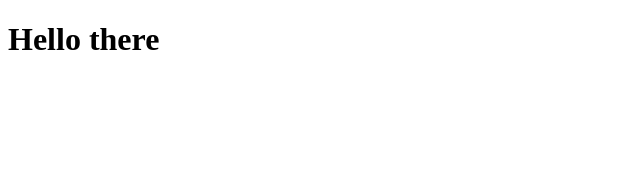
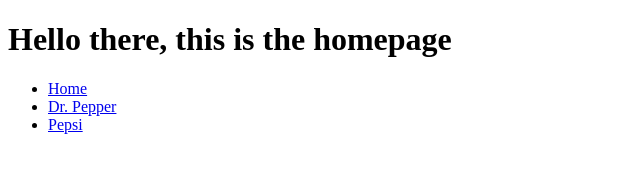
Before and after one commit to masonteets/masonteets.github.io, a plain HTML site: page index.html in a window 1280 px wide. Shown: the whole page, without its empty margins (0-640 px from the left). Drawn offline with Linux system fonts and the light colour scheme.

Commit message:
addd page links

```diff
--- a/index.html
+++ b/index.html
@@ -1,9 +1,16 @@
 <!DOCTYPE html>
 <html>
 <head>
-  <title>Hello</title>
+  <title>Home</title>
 </head>
 <body>
-  <h1>Hello there</h1>
+  <h1>Hello there, this is the homepage</h1>
+  <nav>
+    <ul>
+        <li><a href="index.html">Home</a></li>
+        <li><a href="drpepper.html">Dr. Pepper</a></li>
+        <li><a href="pepsi.html">Pepsi</a></li>
+    </ul>
+</nav>
 </body>
 </html>
```
